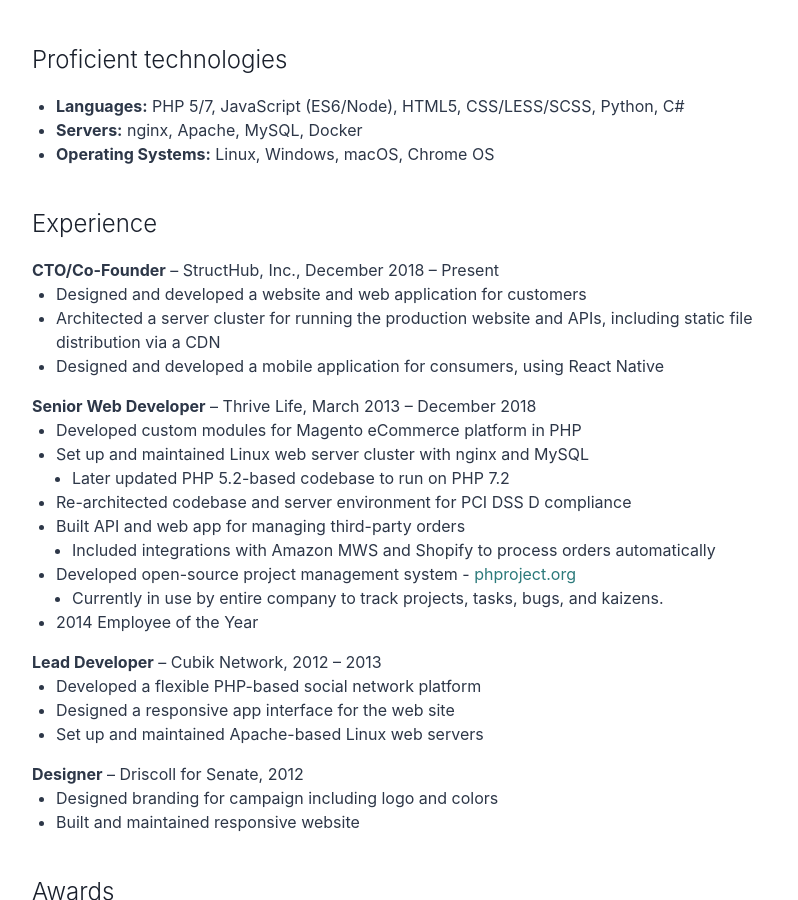
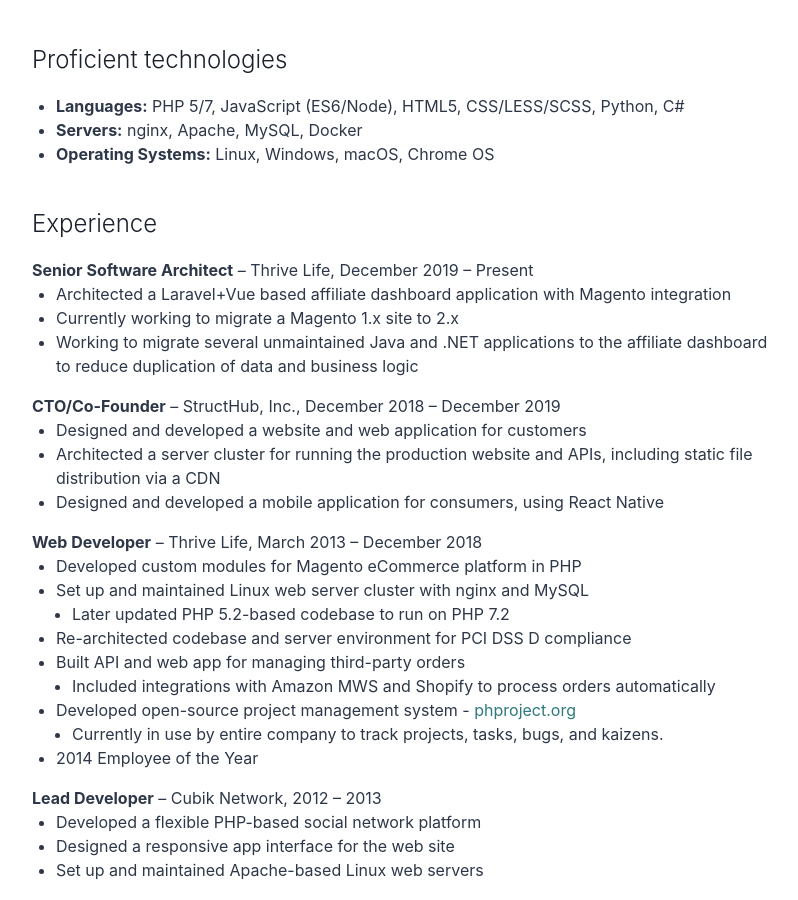
Before and after one commit to Alanaktion/alanaktion.github.io, a Jekyll site: the page built from resume.md, in a window 1280 px wide and 900 px high, scrolled down 651 px. Shown: the whole window, without its empty margins (240-1038 px from the left). Built offline with Jekyll 4.4.1, drawn with Linux system fonts in a browser that asks for light colours.

Commit message:
Updating Resume

```diff
--- a/resume.md
+++ b/resume.md
@@ -30,7 +30,15 @@
 ### Experience
 
 <section markdown="1">
-**CTO/Co-Founder** &ndash; StructHub, Inc., December 2018 &ndash; Present
+**Senior Software Architect** &ndash; Thrive Life, December 2019 &ndash; Present
+
+- Architected a Laravel+Vue based affiliate dashboard application with Magento integration
+- Currently working to migrate a Magento 1.x site to 2.x
+- Working to migrate several unmaintained Java and .NET applications to the affiliate dashboard to reduce duplication of data and business logic
+</section>
+
+<section markdown="1">
+**CTO/Co-Founder** &ndash; StructHub, Inc., December 2018 &ndash; December 2019
 
 - Designed and developed a website and web application for customers
 - Architected a server cluster for running the production website and APIs, including static file distribution via a CDN
```
Also changed, not shown: other parts of resume.md (+1 -1 lines).
